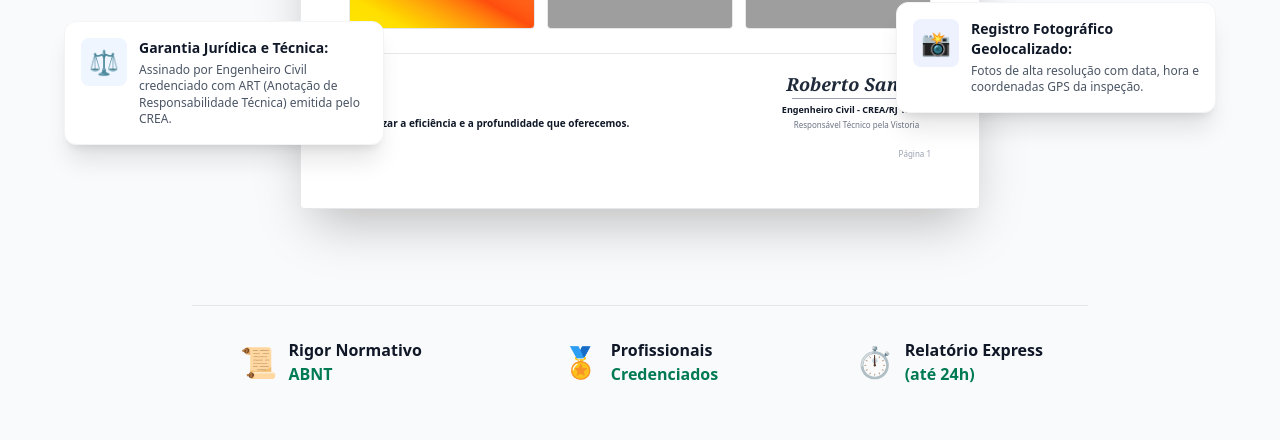
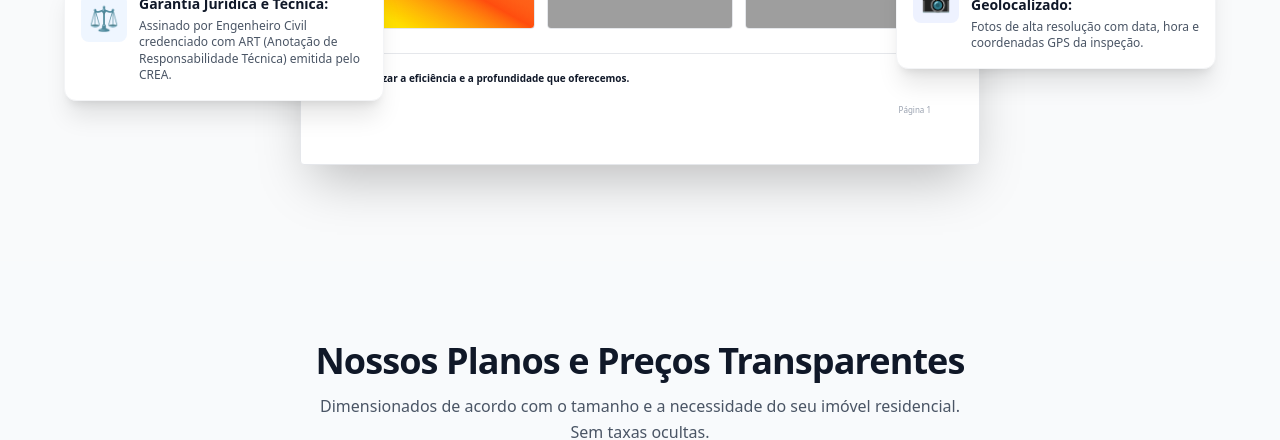
Before and after one commit to NickolasSantosCremasco/RealStateVistoryLandingPage, a Next.js app: page / in a window 1280 px wide. Shown: the part 1759-2199 px from the top of the page. Built offline with nearby package versions, Linux system fonts and the light colour scheme; grey boxes are pictures that could not be loaded.

Commit message:
ImproveTheServiceAndNavLinks

```diff
--- a/components/Navbar.tsx
+++ b/components/Navbar.tsx
@@ -27,7 +27,7 @@
               Inicio
             </Link>
             <Link
-              href="#servico"
+              href="#Service"
               className="text-gray-900 hover:text-emerald-700 font-semibold text-sm transition-colors"
             >
               Serviço
--- a/components/Service.tsx
+++ b/components/Service.tsx
@@ -2,10 +2,10 @@
 
 export default function AnatomySection() {
   return (
-    <section className="w-full bg-gray-50 py-16 px-4 sm:px-6 lg:px-8 overflow-hidden">
+    <section className="w-full bg-gray-50 py-16 px-4 sm:px-6 lg:px-8 overflow-hidden" id='Service'>
       <div className="max-w-6xl mx-auto text-center mb-12">
         {/* Título e Subtítulo */}
-        <h2 className="text-3xl sm:text-4xl font-extrabold text-gray-900 tracking-tight mb-4">
+        <h2 className="text-3xl sm:text-4xl font-extrabold uppercase text-gray-900 tracking-tight mb-4">
           Anatomia de um Laudo Técnico de Alta Precisão
         </h2>
         <p className="text-gray-600 max-w-3xl mx-auto text-base sm:text-lg leading-relaxed">
@@ -175,15 +175,7 @@
             <div>
               <p className="font-bold text-gray-900 text-[10px]">Visualizar a eficiência e a profundidade que oferecemos.</p>
             </div>
-            <div className="text-center">
-              {/* Assinatura em Script/Manuscrito */}
-              <div className="font-serif italic text-lg text-gray-800 -mb-1 font-bold">
-                Roberto Santos
-              </div>
-              <div className="w-32 h-[1px] bg-gray-400 my-1 mx-auto"></div>
-              <p className="font-bold text-gray-900 text-[9px]">Engenheiro Civil - CREA/RJ 123456</p>
-              <p className="text-[8px] text-gray-500">Responsável Técnico pela Vistoria</p>
-            </div>
+
           </div>
 
           {/* Número de página */}
@@ -229,29 +221,7 @@
 
       </div>
 
-      {/* ================= RODAPÉ / TRÊS PILARES ================= */}
-      <div className="max-w-4xl mx-auto mt-16 pt-8 border-t border-gray-200 grid grid-cols-1 md:grid-cols-3 gap-8 text-center">
-        <div className="flex items-center justify-center gap-3">
-          <span className="text-3xl">📜</span>
-          <span className="font-bold text-gray-900 text-sm sm:text-base text-left">
-            Rigor Normativo<br /><span className="text-emerald-700">ABNT</span>
-          </span>
-        </div>
 
-        <div className="flex items-center justify-center gap-3">
-          <span className="text-3xl">🏅</span>
-          <span className="font-bold text-gray-900 text-sm sm:text-base text-left">
-            Profissionais<br /><span className="text-emerald-700">Credenciados</span>
-          </span>
-        </div>
-
-        <div className="flex items-center justify-center gap-3">
-          <span className="text-3xl">⏱️</span>
-          <span className="font-bold text-gray-900 text-sm sm:text-base text-left">
-            Relatório Express<br /><span className="text-emerald-700">(até 24h)</span>
-          </span>
-        </div>
-      </div>
     </section>
   );
 }
```
